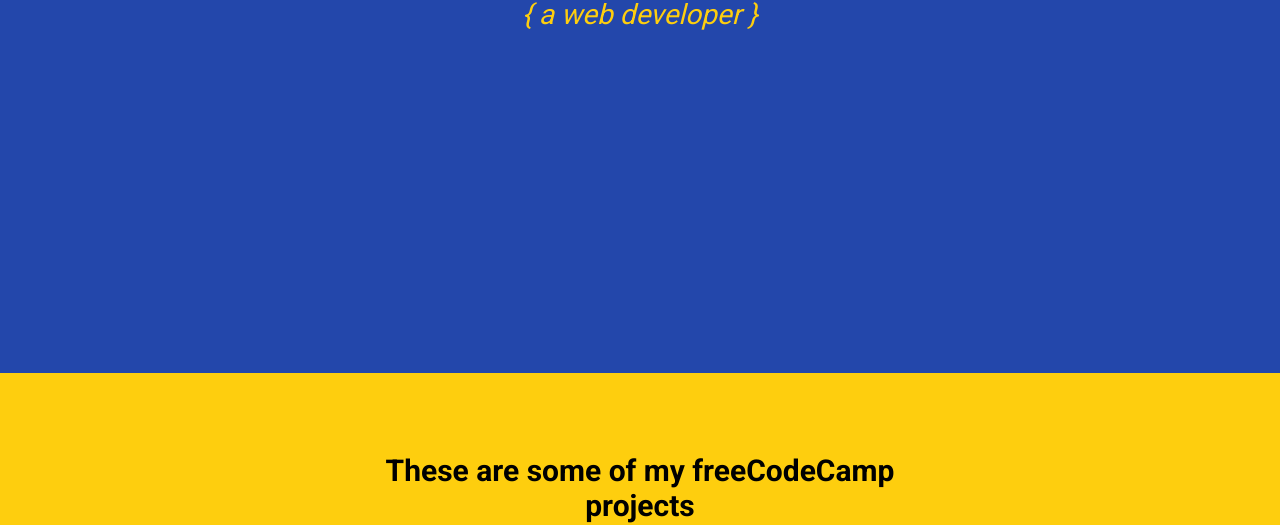
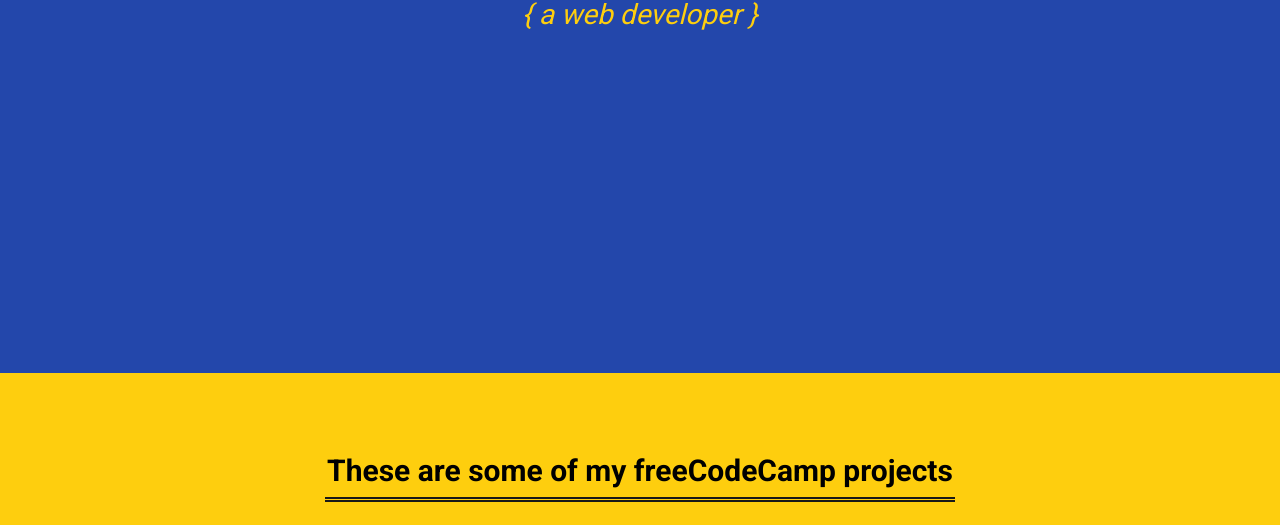
Before and after one commit to barisemreyalcin/freeCodeCamp_PersonalPortfolioPage, a plain HTML site: page index.html in a window 1280 px wide. Shown: the part 427-952 px from the top of the page. Drawn offline with Linux system fonts and the light colour scheme.

Commit message:
Fix max-width of h2

```diff
--- a/styles.css
+++ b/styles.css
@@ -104,7 +104,7 @@
     margin: 0 auto 2em;
     padding-bottom: .3em;
     text-align: center;
-    max-width: 600px;
+    max-width: 630px;
     font-size: 3rem;
     border-bottom: 5px double var(--dark-color);
 }
```
